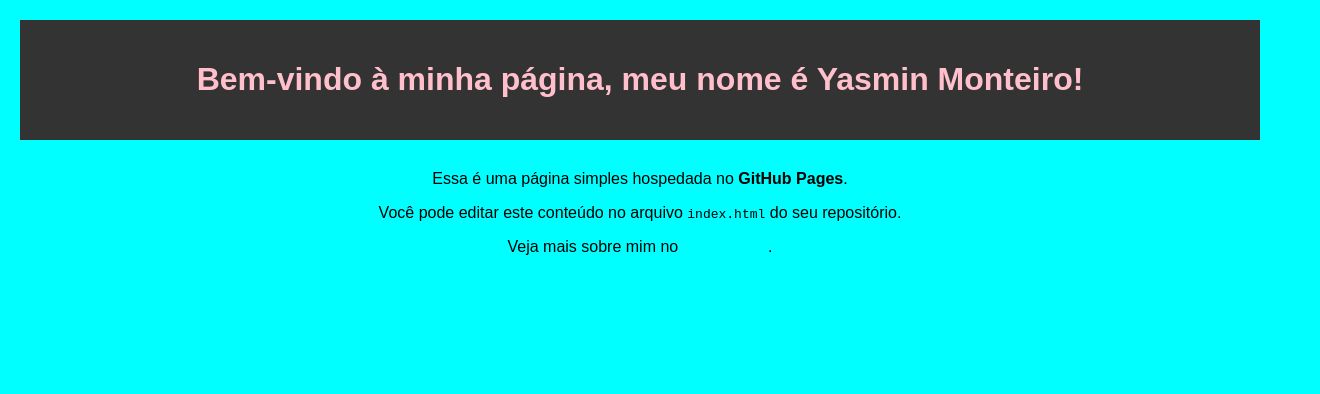
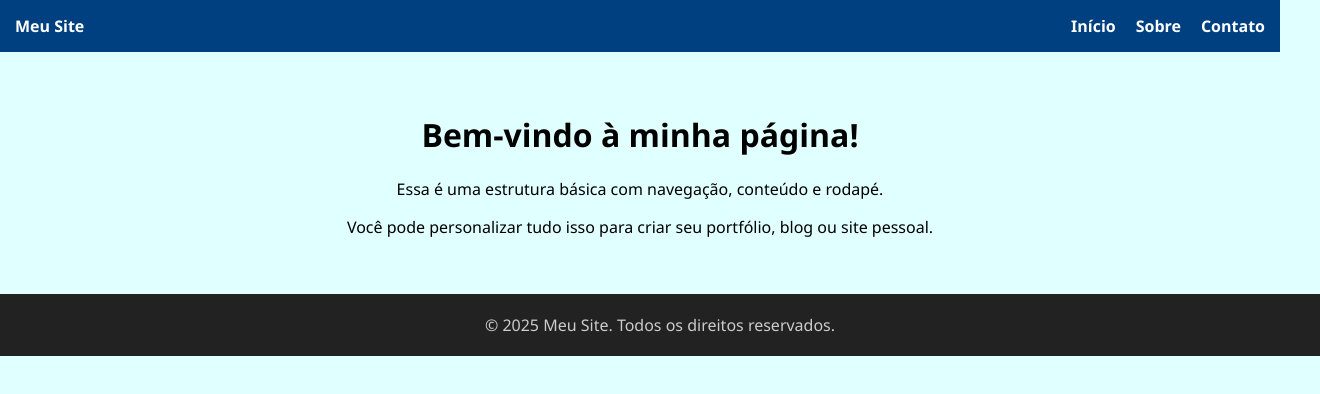
Before and after one commit to monteiroy/monteiroy.github.io, a plain HTML site: page index.html in a window 1280 px wide. Shown: the whole page, 1320 px wide, since content can reach past the window. Drawn offline with Linux system fonts and the light colour scheme.

Commit message:
Update index.html

```diff
--- a/index.html
+++ b/index.html
@@ -3,37 +3,73 @@
 <head>
   <meta charset="UTF-8">
   <meta name="viewport" content="width=device-width, initial-scale=1.0">
-  <title>Minha Página no GitHub Pages</title>
+  <title>Página com Navegação</title>
   <style>
     body {
-      font-family: Arial, sans-serif;
-      background-color: #00FFFF;
       margin: 0;
-      padding: 20px;
+      font-family: 'Segoe UI', sans-serif;
+      background-color: #E0FFFF;
+    }
+
+    nav {
+      background-color: #004080;
+      color: white;
+      padding: 15px;
+      display: flex;
+      justify-content: space-between;
+      align-items: center;
+    }
+
+    nav ul {
+      list-style: none;
+      display: flex;
+      gap: 20px;
+      margin: 0;
+      padding: 0;
+    }
+
+    nav ul li a {
+      color: white;
+      text-decoration: none;
+      font-weight: bold;
+    }
+
+    main {
+      padding: 40px 20px;
       text-align: center;
     }
-    header {
-      background-color: #333;
-      color: pink;
-      padding: 20px 0;
-    }
-    section {
-      margin-top: 30px;
-    }
-    a {
-      color: #00FFFF;
-      text-decoration: none;
+
+    footer {
+      background-color: #222;
+      color: #ccc;
+      text-align: center;
+      padding: 20px;
+      position: relative;
+      bottom: 0;
+      width: 100%;
     }
   </style>
 </head>
 <body>
-  <header>
-    <h1>Bem-vindo à minha página, meu nome é Yasmin Monteiro!</h1>
-  </header>
-  <section>
-    <p>Essa é uma página simples hospedada no <strong>GitHub Pages</strong>.</p>
-    <p>Você pode editar este conteúdo no arquivo <code>index.html</code> do seu repositório.</p>
-    <p>Veja mais sobre mim no <a href="https://github.com/seu-usuario" target="_blank">meu GitHub</a>.</p>
-  </section>
+
+  <nav>
+    <div><strong>Meu Site</strong></div>
+    <ul>
+      <li><a href="#">Início</a></li>
+      <li><a href="#">Sobre</a></li>
+      <li><a href="#">Contato</a></li>
+    </ul>
+  </nav>
+
+  <main>
+    <h1>Bem-vindo à minha página!</h1>
+    <p>Essa é uma estrutura básica com navegação, conteúdo e rodapé.</p>
+    <p>Você pode personalizar tudo isso para criar seu portfólio, blog ou site pessoal.</p>
+  </main>
+
+  <footer>
+    &copy; 2025 Meu Site. Todos os direitos reservados.
+  </footer>
+
 </body>
 </html>
```
